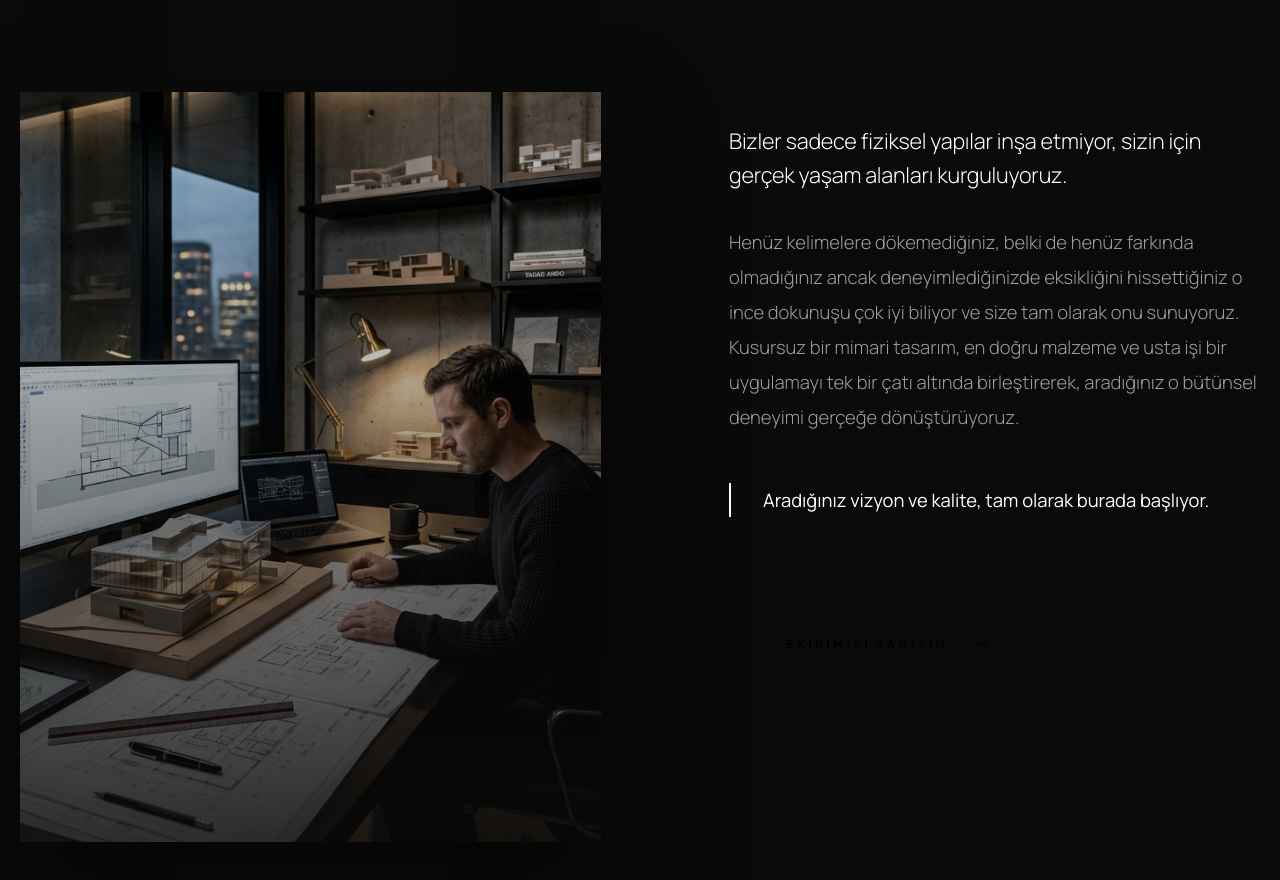
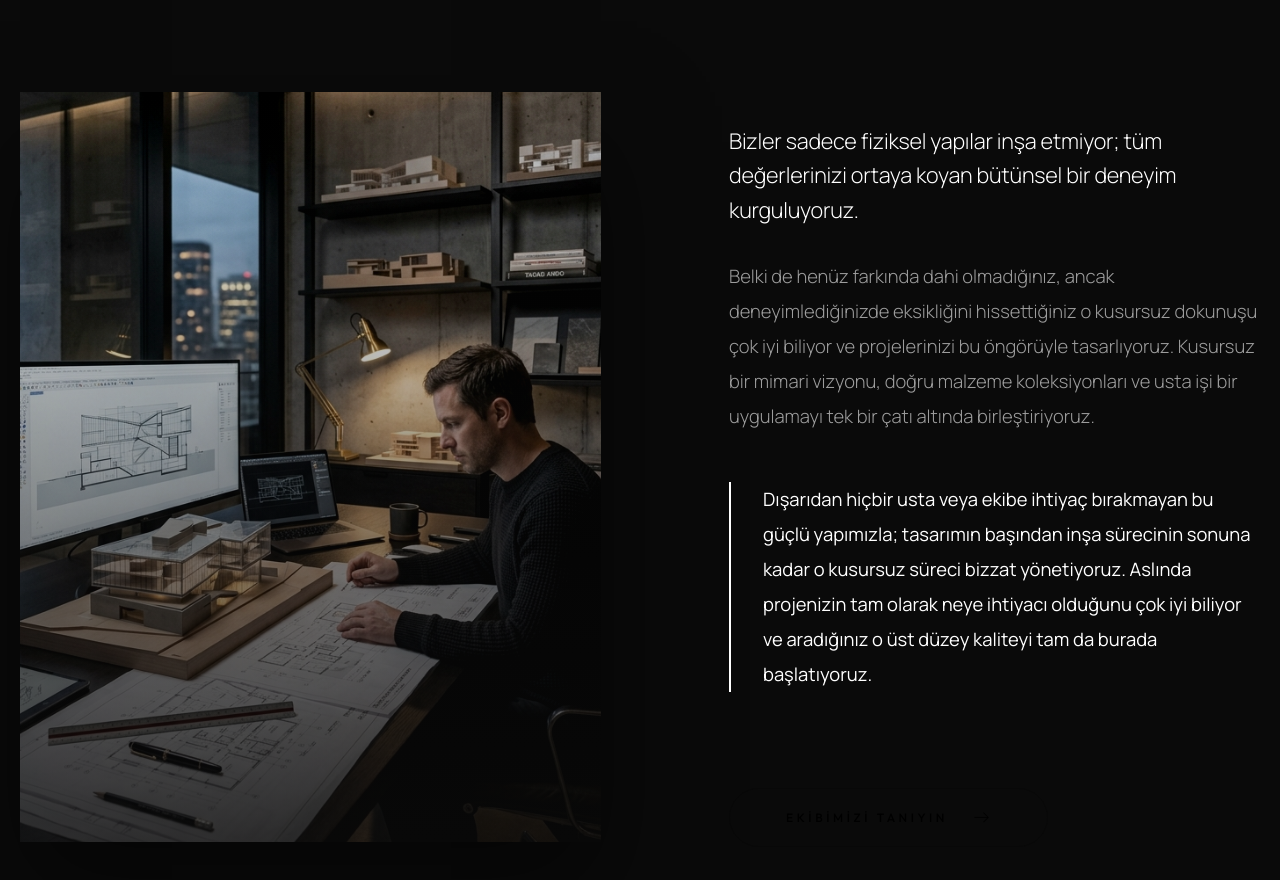
Before and after one commit to deqoin-website/Deqoin-new, a Next.js app: page /hakkimizda in a window 1280 px wide. Shown: the part 540-1420 px from the top of the page. Built offline with nearby package versions, Linux system fonts and the light colour scheme; no server answers; the database is empty; a web font is replaced by a local one.

Commit message:
Update about page copy

```diff
--- a/app/hakkimizda/page.tsx
+++ b/app/hakkimizda/page.tsx
@@ -36,7 +36,7 @@ export default function AboutUs() {
             margin: "1rem 0 0",
             lineHeight: "1.1"
           }}>
-            Tasarımdan Öte:<br />Yaşam Alanları
+            TASARIMDAN ÖTE:<br />BÜTÜNSEL BİR DENEYİM
           </h1>
         </div>
 
@@ -92,7 +92,7 @@ export default function AboutUs() {
                 margin: 0,
                 letterSpacing: "-0.01em"
               }}>
-                Bizler sadece fiziksel yapılar inşa etmiyor, sizin için gerçek yaşam alanları kurguluyoruz.
+                Bizler sadece fiziksel yapılar inşa etmiyor; tüm değerlerinizi ortaya koyan bütünsel bir deneyim kurguluyoruz.
               </p>
 
               <p style={{
@@ -103,7 +103,7 @@ export default function AboutUs() {
                 margin: 0,
                 maxWidth: "550px"
               }}>
-                Henüz kelimelere dökemediğiniz, belki de henüz farkında olmadığınız ancak deneyimlediğinizde eksikliğini hissettiğiniz o ince dokunuşu çok iyi biliyor ve size tam olarak onu sunuyoruz. Kusursuz bir mimari tasarım, en doğru malzeme ve usta işi bir uygulamayı tek bir çatı altında birleştirerek, aradığınız o bütünsel deneyimi gerçeğe dönüştürüyoruz.
+                Belki de henüz farkında dahi olmadığınız, ancak deneyimlediğinizde eksikliğini hissettiğiniz o kusursuz dokunuşu çok iyi biliyor ve projelerinizi bu öngörüyle tasarlıyoruz. Kusursuz bir mimari vizyonu, doğru malzeme koleksiyonları ve usta işi bir uygulamayı tek bir çatı altında birleştiriyoruz.
               </p>
 
               <p style={{
@@ -115,7 +115,7 @@ export default function AboutUs() {
                 borderLeft: "2px solid #fff",
                 paddingLeft: "2rem"
               }}>
-                Aradığınız vizyon ve kalite, tam olarak burada başlıyor.
+                Dışarıdan hiçbir usta veya ekibe ihtiyaç bırakmayan bu güçlü yapımızla; tasarımın başından inşa sürecinin sonuna kadar o kusursuz süreci bizzat yönetiyoruz. Aslında projenizin tam olarak neye ihtiyacı olduğunu çok iyi biliyor ve aradığınız o üst düzey kaliteyi tam da burada başlatıyoruz.
               </p>
             </div>
 
```
